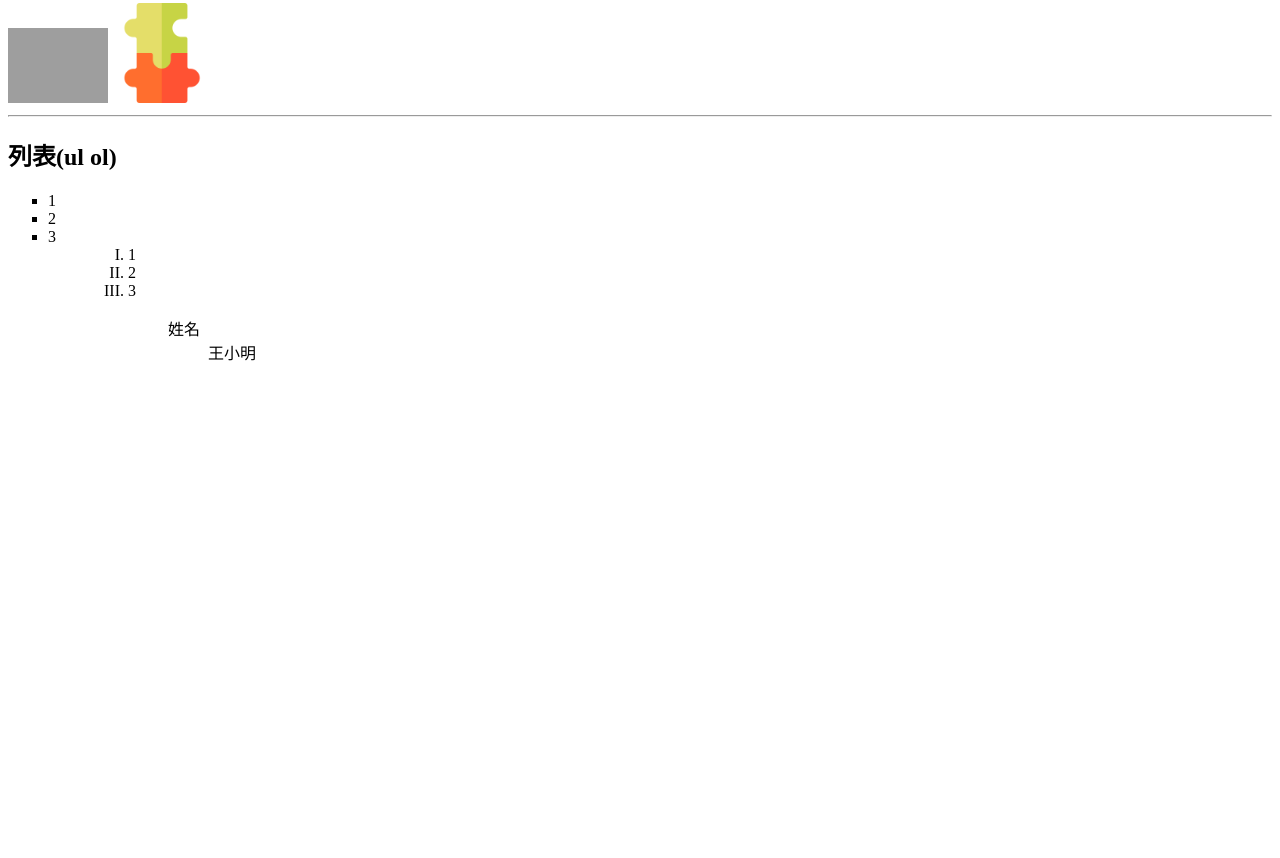
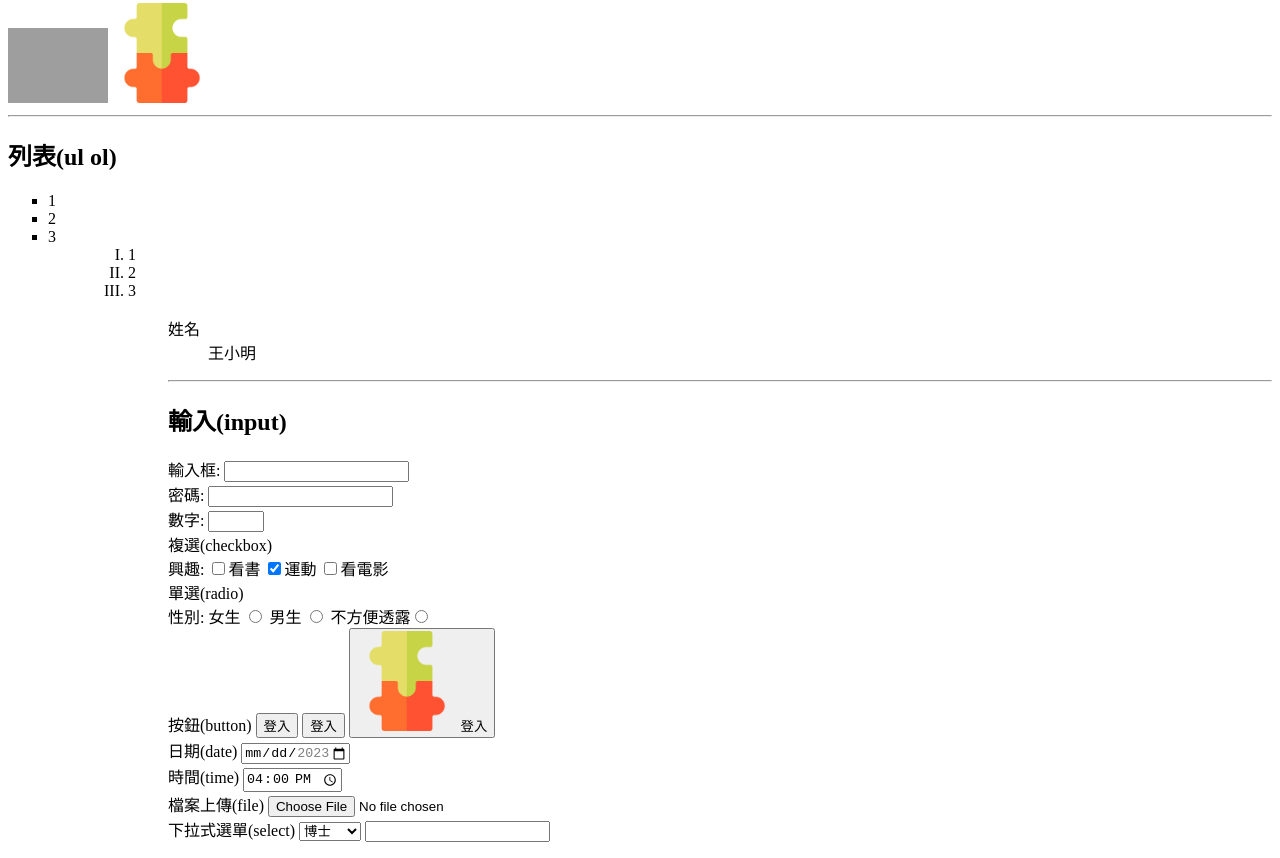
Before and after one commit to Kua88/3111110137, a plain HTML site: page demo.html in a window 1280 px wide. Shown: the part 1160-2018 px from the top of the page. Before the commit the page ends 1540 px from the top, so only its background shows below. Drawn offline with Linux system fonts and the light colour scheme; grey boxes are pictures that could not be loaded.

Commit message:
Add files via upload

```diff
--- a/demo.html
+++ b/demo.html
@@ -7,7 +7,7 @@
     <title>Document</title>
 </head>
 <body>
-    <h2>段落(p)</h2>
+    <h2 id="up"> 段落(p)</h2>
     <p>段落</p>
     <hr>
     <h2>標籤(span)</h2>
@@ -63,5 +63,50 @@
             <dt>姓名</dt>
             <dd>王小明</dd>
         </dl>
+        <hr>
+        <h2>輸入(input)</h2>
+        輸入框: <input type="text">
+        <Br>
+            密碼: <input type="password">
+         <br>
+         數字: <input type="number"min="5" max="10">
+         <br>
+         複選(checkbox) <br>
+         興趣:
+         <input type="checkbox"disabied>看書
+         <input type="checkbox"checked>運動
+         <input type="checkbox">看電影
+         <br>
+         單選(radio) <br>
+         性別:
+         女生 <input type="radio"name="sex">
+         男生 <input type="radio"name="sex">
+         不方便透露<input type="radio" name="sex">
+         <br>
+         按鈕(button)
+         <input type="button"value="登入">
+         <input type="submit"value="登入">
+         <button>
+            <img src="puzzle.png" height="100" alt="">
+            登入
+         </button>
+         <br>
+         日期(date)
+         <input type="date" min="2023-03-31" max="2023-04-30">
+         <br>
+         時間(time)
+         <input type="time" value="16:00">
+         <br>
+         檔案上傳(file)
+         <input type="file" accept="image/*">
+         <br>
+         下拉式選單(select)
+         <select>
+            <option>博士</option>
+            <option>研究所</option>
+            <option>大學</option>
+            <option>高中</option>
+            <select>
+            <input>
 </body>
 </html>
```
